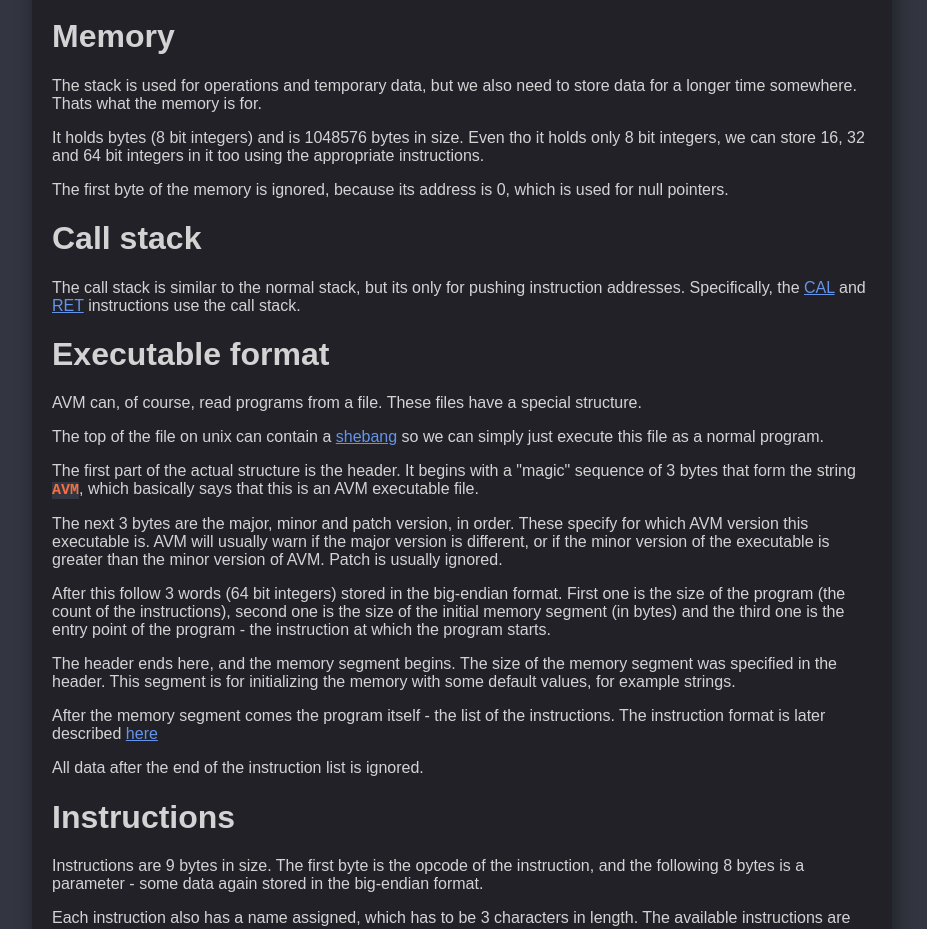
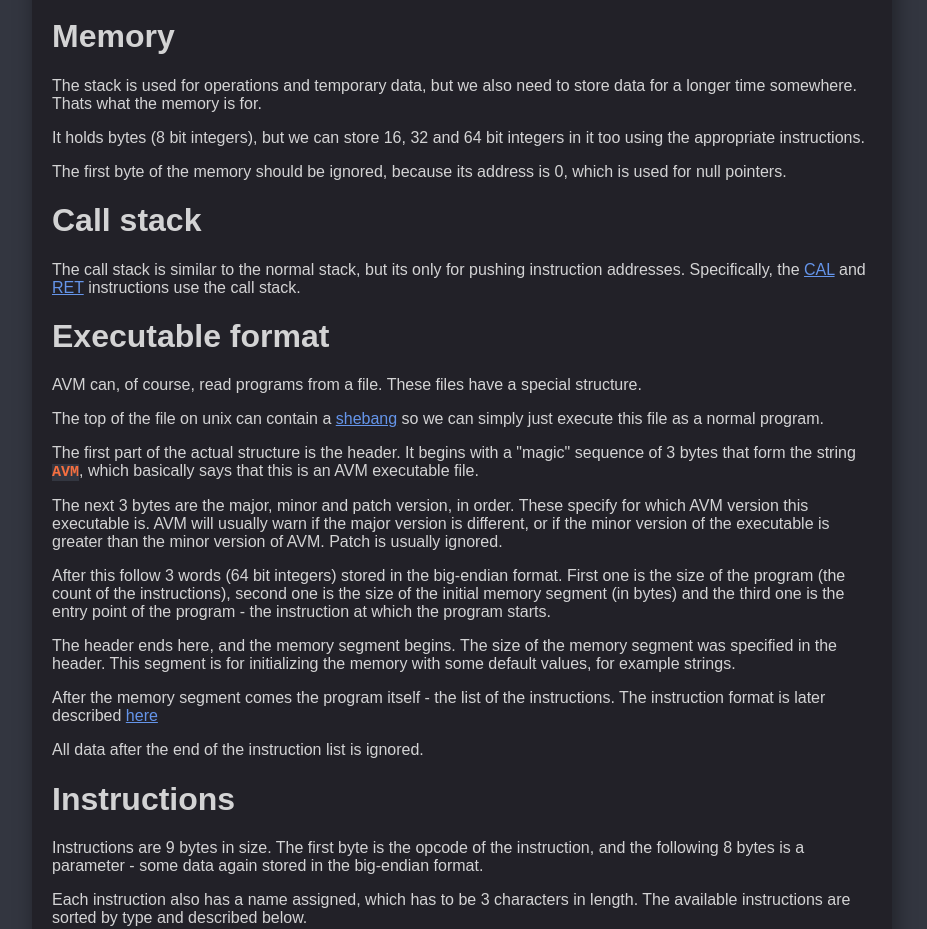
Before and after one commit to avm-collection/avm-collection.github.io, a plain HTML site: page avm/documentation/index.html in a window 1280 px wide. Shown: the part 2506-3435 px from the top of the page, without its empty margins (178-1105 px from the left). Drawn offline with Linux system fonts and the light colour scheme.

Commit message:
Update AVM documentation

```diff
--- a/avm/documentation/index.html
+++ b/avm/documentation/index.html
@@ -188,13 +188,12 @@
 				for a longer time somewhere. Thats what the memory is for.
 			</p>
 			<p>
-				It holds bytes (8 bit integers) and is 1048576 bytes in size. Even tho it
-				holds only 8 bit integers, we can store 16, 32 and 64 bit integers in it too using
+				It holds bytes (8 bit integers), but we can store 16, 32 and 64 bit integers in it too using
 				the appropriate instructions.
 			</p>
 			<p>
-				The first byte of the memory is ignored, because its address is 0, which is used
-				for null pointers.
+				The first byte of the memory should be ignored, because its address is 0, which is
+				used for null pointers.
 			</p>
 
 			<h1 id="call-stack">Call stack</h1>
```
